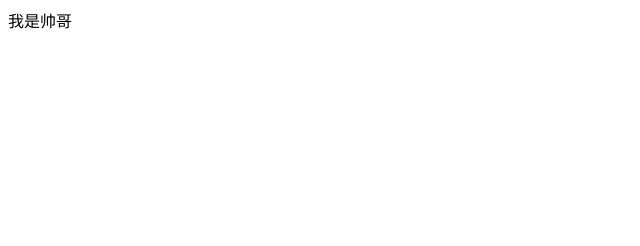
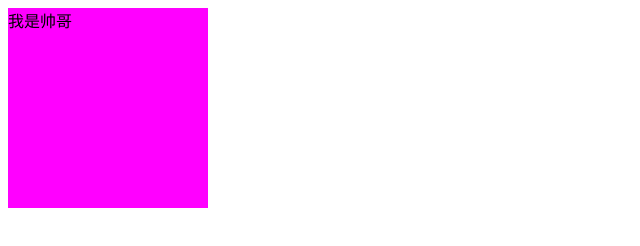
Before and after one commit to wez9910/aaab, a plain HTML site: page index.html in a window 1280 px wide. Shown: the whole page, without its empty margins (0-640 px from the left). Drawn offline with Linux system fonts and the light colour scheme.

Commit message:
新建样式表

```diff
--- /dev/null
+++ b/css/style.css
@@ -0,0 +1,5 @@
+div{
+    background-color: #f0f;
+    width: 200px;
+    height: 200px;
+}
--- a/index.html
+++ b/index.html
@@ -4,6 +4,7 @@
     <meta charset="UTF-8">
     <meta name="viewport" content="width=device-width, initial-scale=1.0">
     <title>Document</title>
+    <link rel="stylesheet" href="./css/style.css">
 </head>
 <body>
     <div>
```
